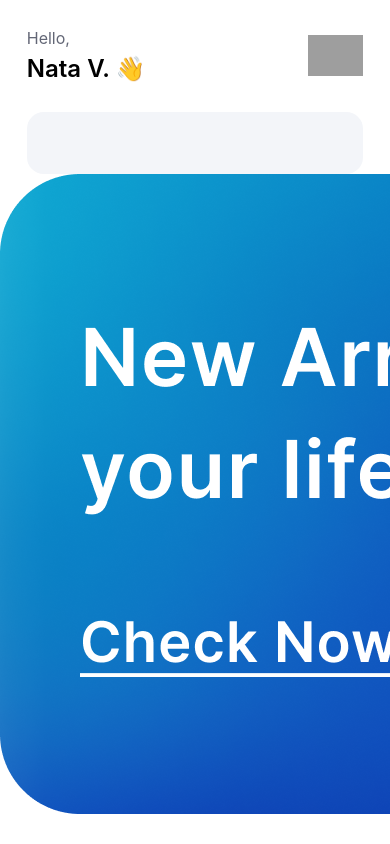
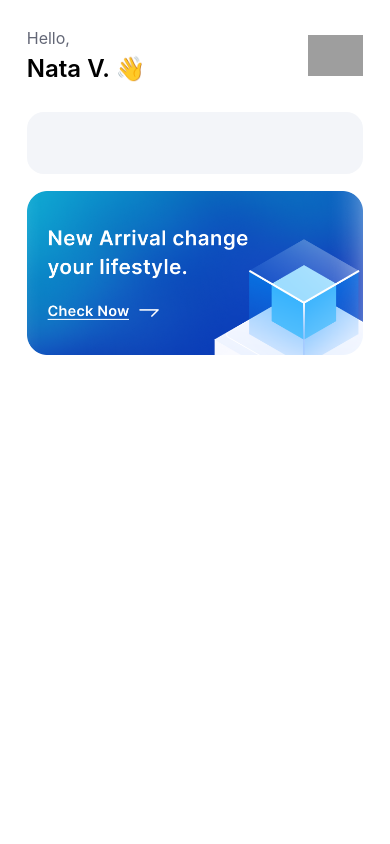
Before and after one commit to adamhinton/LearningReactNative-DonationApp, a React Native app: screen / in a window 390 px wide. Built offline with nearby package versions, Linux system fonts and the light colour scheme; grey boxes are pictures that could not be loaded; some icons are missing.

Commit message:
more highlightedimage styling

```diff
--- a/Navigation/Screens/Home/Home.tsx
+++ b/Navigation/Screens/Home/Home.tsx
@@ -42,12 +42,11 @@ const Home = () => {
         <View style={style.searchBox}>
           <Search />
         </View>
-        <Pressable>
+        <Pressable style={style.highlightedImageContainer}>
           <Image
+            style={style.highlightedImage}
             source={require('../../../assets/images/highlighted_image.png')}
             resizeMode="contain"
-            width={50}
-            height={50}
           />
         </Pressable>
       </ScrollView>
--- a/Navigation/Screens/Home/style.ts
+++ b/Navigation/Screens/Home/style.ts
@@ -32,6 +32,15 @@ const style = StyleSheet.create({
     marginHorizontal: horizontalScale(24),
     marginTop: verticalScale(20),
   },
+
+  highlightedImageContainer: {
+    marginHorizontal: horizontalScale(24),
+  },
+
+  highlightedImage: {
+    width: '100%',
+    height: verticalScale(160),
+  },
 });
 
 export default style;
```
